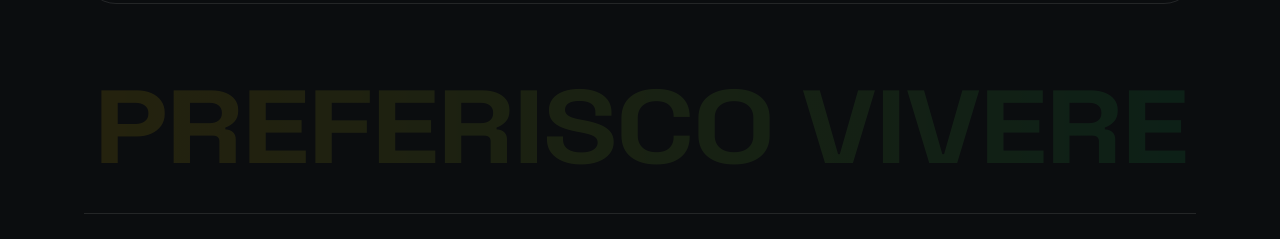
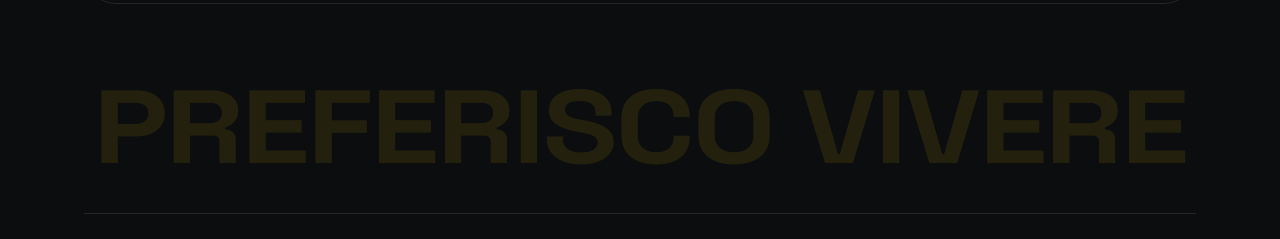
Before and after one commit to matteovittorioso01/preferisco-vivere, a Next.js app: page / in a window 1280 px wide. Shown: the part 6788-7027 px from the top of the page. Built offline with nearby package versions, Linux system fonts and the light colour scheme; grey boxes are pictures that could not be loaded.

Commit message:
Filigrana footer: colore pieno al posto del gradiente SVG (su Safari iOS spariva)
Co-Authored-By: Claude Fable 5 <noreply@anthropic.com>

```diff
--- a/components/Contatti.tsx
+++ b/components/Contatti.tsx
@@ -133,23 +133,18 @@ export default function Contatti() {
       </motion.div>
 
       {/* filigrana: firma gigante del club (SVG: si adatta sempre alla larghezza, mai tagliata).
-          Sul telefono è più intensa per restare leggibile, su desktop resta discreta. */}
+          Colore pieno nell'attributo (niente gradienti: su iPhone/Safari potevano
+          non risolversi e sparire). Più intensa su mobile, discreta su desktop. */}
       <div aria-hidden className="pointer-events-none select-none pt-16">
         <svg viewBox="0 0 1200 130" className="w-full" role="presentation">
-          <defs>
-            <linearGradient id="wm-grad" x1="0" y1="0" x2="1" y2="0">
-              <stop offset="0%" stopColor="#FFD60A" />
-              <stop offset="100%" stopColor="#22C55E" />
-            </linearGradient>
-          </defs>
           <text
             x="600"
             y="103"
             textAnchor="middle"
             textLength="1180"
             lengthAdjust="spacingAndGlyphs"
-            fill="url(#wm-grad)"
-            className="opacity-[0.22] sm:opacity-[0.10]"
+            fill="rgba(255,214,10,0.18)"
+            className="sm:[fill:rgba(255,214,10,0.10)]"
             style={{
               fontFamily: "var(--font-display)",
               fontWeight: 700,
```
